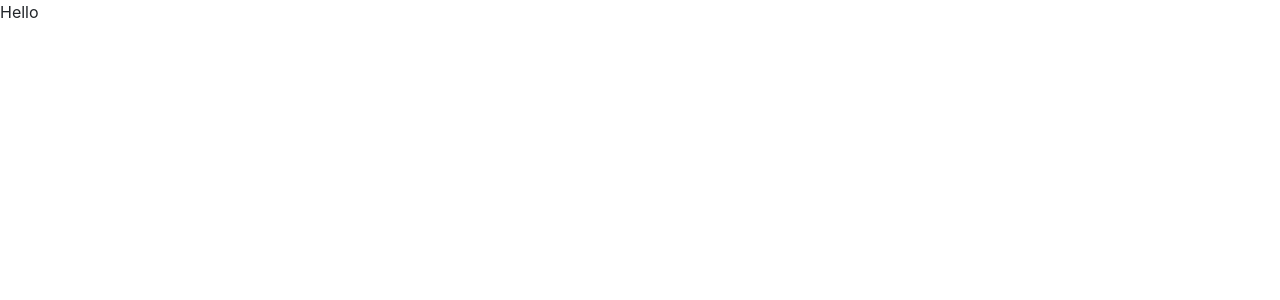
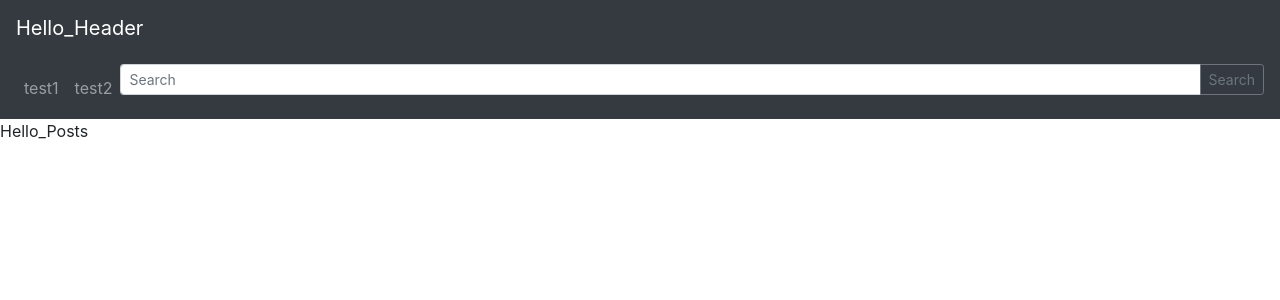
Before and after one commit to chhun93/chhunblog, a React (Create React App) app: page / in a window 1280 px wide. Shown: the top 300 px of the page. Built offline with nearby package versions, Linux system fonts and the light colour scheme.

Commit message:
부트스트랩이 뭐야?

```diff
--- a/package.json
+++ b/package.json
@@ -6,6 +6,7 @@
     "@testing-library/jest-dom": "^4.2.4",
     "@testing-library/react": "^9.5.0",
     "@testing-library/user-event": "^7.2.1",
+    "bootstrap": "^4.4.1",
     "react": "^16.13.0",
     "react-bootstrap": "^1.0.0",
     "react-dom": "^16.13.0",
@@ -18,7 +19,10 @@
     "eject": "react-scripts eject"
   },
   "eslintConfig": {
-    "extends": ["react-app", "airbnb"],
+    "extends": [
+      "react-app",
+      "airbnb"
+    ],
     "rules": {
       "react/prefer-stateless-function": 0,
       "react/jsx-filename-extension": 0,
--- a/src/App.js
+++ b/src/App.js
@@ -1,8 +1,16 @@
-import React,{Component} from "react";
+import React, { Component } from "react";
+import HeaderLg from "./Header/LargeHeader";
+import Posts from "./Contents/Posts";
+import 'bootstrap/dist/css/bootstrap.min.css';
 
 class App extends Component {
   render() {
-    return <div>Hello</div>;
+    return (
+      <div>
+        <HeaderLg />
+        <Posts />
+      </div>
+    );
   }
 }
 
--- /dev/null
+++ b/src/Contents/Posts.js
@@ -0,0 +1,9 @@
+import React, { Component } from "react";
+
+class Posts extends Component {
+  render = () => {
+    return (<div>Hello_Posts</div>)
+  };
+}
+
+export default Posts;
--- /dev/null
+++ b/src/Header/LargeHeader.js
@@ -0,0 +1,28 @@
+import React, { Component } from "react";
+import { Navbar, Nav, FormControl, Button, InputGroup } from "react-bootstrap";
+import "./LargeHeader.css";
+class LargeHeader extends Component {
+  render() {
+    return (
+      <div>
+        <Navbar bg="dark" variant="dark">
+          <Navbar.Brand className="md-0">Hello_Header</Navbar.Brand>
+        </Navbar>
+        <Navbar bg="dark" variant="dark">
+          <Nav className="md-0">
+            <Nav.Link href="#test1">test1</Nav.Link>
+            <Nav.Link href="#test2">test2</Nav.Link>
+          </Nav>
+          <InputGroup className="mb-3" size="sm">
+            <FormControl placeholder="Search" />
+            <InputGroup.Append>
+              <Button variant="outline-secondary">Search</Button>
+            </InputGroup.Append>
+          </InputGroup>
+        </Navbar>
+      </div>
+    );
+  }
+}
+
+export default LargeHeader;
--- a/src/index.js
+++ b/src/index.js
@@ -1,5 +1,6 @@
 import React from "react";
 import ReactDOM from "react-dom";
 import App from "./App";
+import 'bootstrap/dist/css/bootstrap.min.css';
 
 ReactDOM.render(<App />, document.getElementById("root"));
```
Also changed, not shown: src/Footer/Footer.js (added), src/Header/LargeHeader.css (added), src/Header/SmallHeader.js (added), 1 other file (tests, documents, lock files or other folders).
